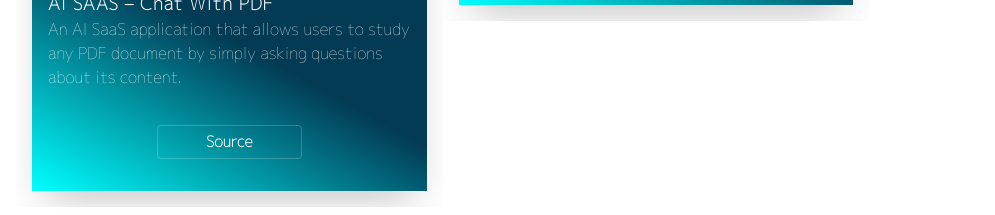
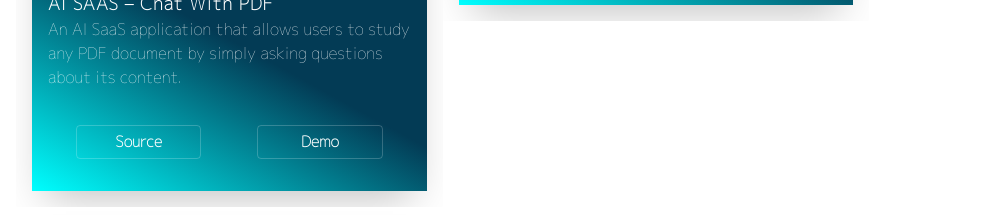
Before and after one commit to Karthik150502/Portfolio-React-Latest, a React (Create React App) app: page / in a window 1280 px wide. Shown: the part 3960-4175 px from the top of the page, without its empty margins (0-995 px from the left). Built offline with nearby package versions, Linux system fonts and the light colour scheme.

Commit message:
Added the demo for the AI PDF Chatting project

```diff
--- a/src/Components/Portfolio/works.js
+++ b/src/Components/Portfolio/works.js
@@ -1,13 +1,13 @@
 import "./works.css"
-import djangoportfolio from "../../assets/djangoportfolio.png"
-import djangocrm from "../../assets/Djangocrm.png"
+import djangoportfolio from "../../assets/djangoportfolio.png";
+import djangocrm from "../../assets/Djangocrm.png";
 import djangotwitterclone from "../../assets/django-twitter-clone.png"
-import loadingani from "../../assets/loading_animation2.png"
-import gamesite from "../../assets/gamesite.png"
-import mernBookstore from "../../assets/mern-bookstore.png"
+import loadingani from "../../assets/loading_animation2.png";
+import gamesite from "../../assets/gamesite.png";
+import mernBookstore from "../../assets/mern-bookstore.png";
 import aipdfchatting from "./../../assets/Screenshot 2024-09-04 135043.png"
-import financetracking from "./../../assets/Screenshot 2024-07-26 115304.png"
-import cryptoWallet from "./../../assets/Screenshot 2024-09-15 091146.png"
+import financetracking from "./../../assets/Screenshot 2024-07-26 115304.png";
+import cryptoWallet from "./../../assets/Screenshot 2024-09-15 091146.png";
 
 
 
@@ -33,6 +33,7 @@ export default function works() {
                                     <p class="card_text">An AI SaaS application that allows users to study any PDF document by simply asking questions about its content.</p>
                                     <div className="btns">
                                         <a href="https://github.com/Karthik150502/AI_PDF_Saas" rel="noreferrer" target="_blank" class="btn card_btn">Source</a>
+                                        <a href="https://docai-pdf-chatting.vercel.app/" rel="noreferrer" target="_blank" class="btn card_btn">Demo</a>
                                     </div>
                                 </div>
                             </div>
```
Also changed, not shown: src/Components/Intro/intro.css (+1 -8 lines).
